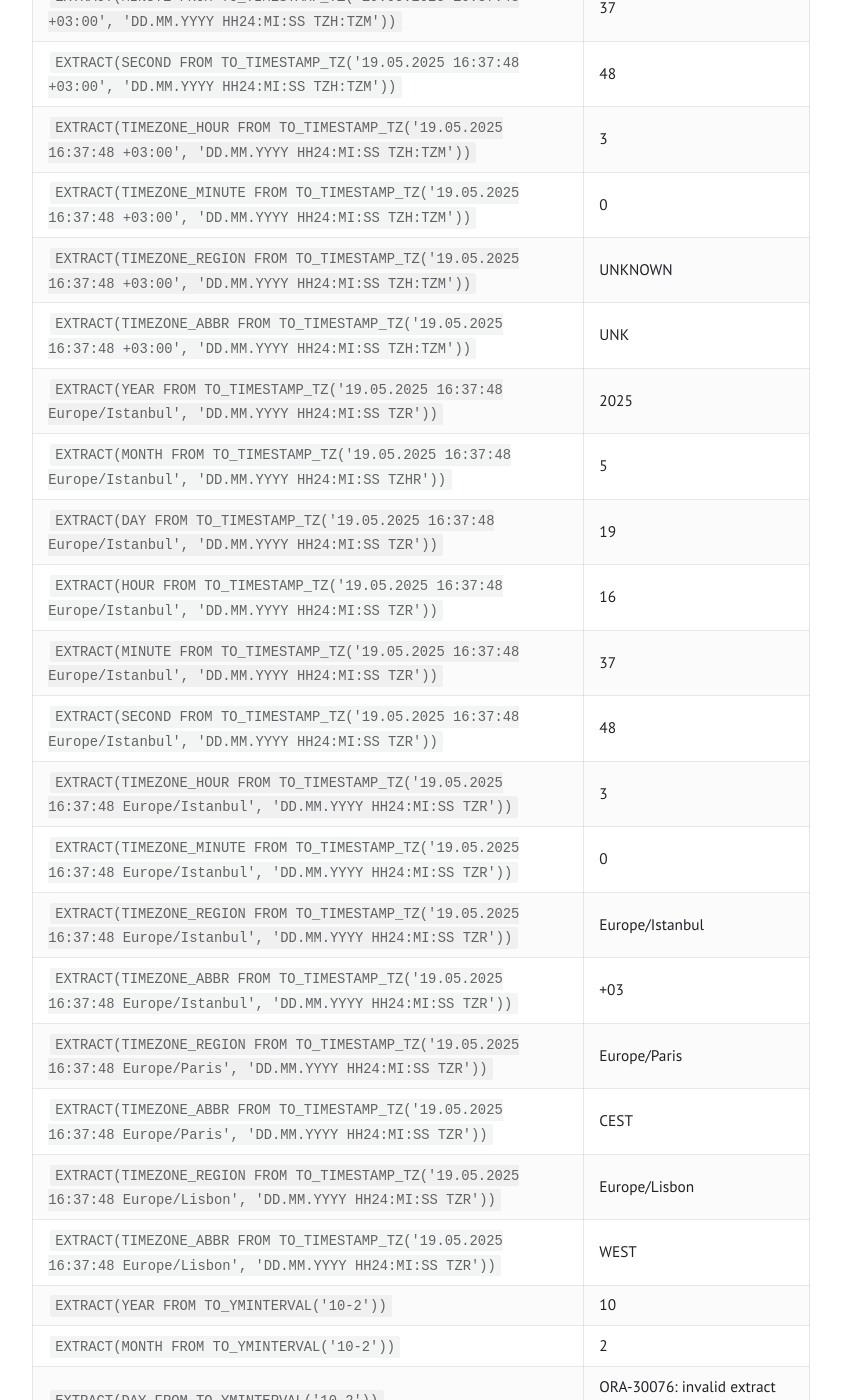
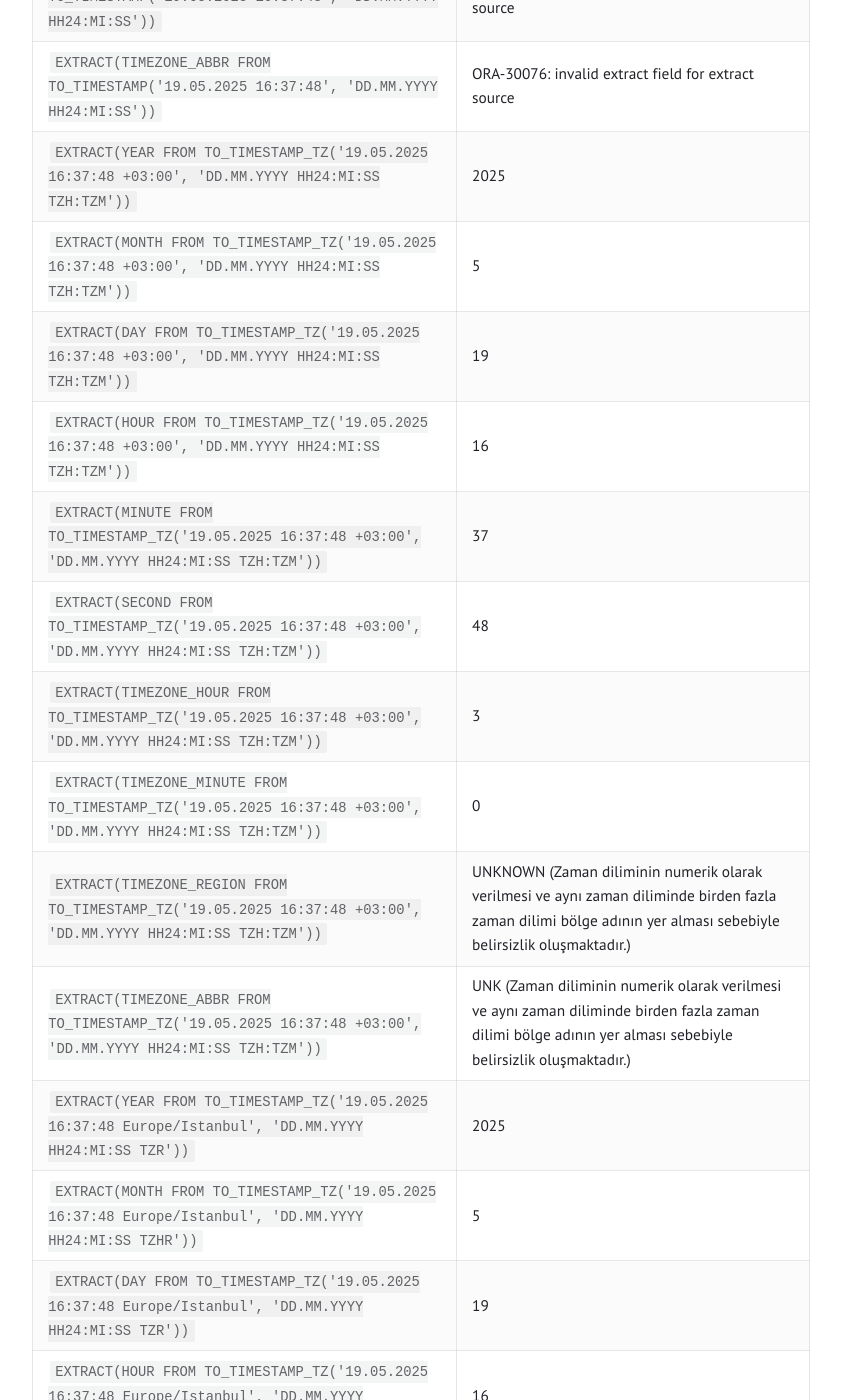
Before and after one commit to tunahanoguz/tunahanoguz.github.io, a Jekyll site: the page built from _posts/2025-05-26-oracle-EXTRACT-fonksiyonu.md, in a window 1280 px wide and 1400 px high, scrolled down 2722 px. Shown: the whole window, without its empty margins (219-1060 px from the left). Built offline with Jekyll 4.4.1, drawn with Linux system fonts in a browser that asks for light colours.

Commit message:
Update 2025-05-26-oracle-EXTRACT-fonksiyonu.md

```diff
--- a/_posts/2025-05-26-oracle-EXTRACT-fonksiyonu.md
+++ b/_posts/2025-05-26-oracle-EXTRACT-fonksiyonu.md
@@ -60,8 +60,8 @@ Aşağıdaki tabloda `EXTRACT` fonksiyonu için kullanım örnekleri yer almakta
 | `EXTRACT(SECOND FROM TO_TIMESTAMP_TZ('19.05.2025 16:37:48 +03:00', 'DD.MM.YYYY HH24:MI:SS TZH:TZM'))`               | 48            |
 | `EXTRACT(TIMEZONE_HOUR FROM TO_TIMESTAMP_TZ('19.05.2025 16:37:48 +03:00', 'DD.MM.YYYY HH24:MI:SS TZH:TZM'))`        | 3             |
 | `EXTRACT(TIMEZONE_MINUTE FROM TO_TIMESTAMP_TZ('19.05.2025 16:37:48 +03:00', 'DD.MM.YYYY HH24:MI:SS TZH:TZM'))`      | 0             |
-| `EXTRACT(TIMEZONE_REGION FROM TO_TIMESTAMP_TZ('19.05.2025 16:37:48 +03:00', 'DD.MM.YYYY HH24:MI:SS TZH:TZM'))`      | UNKNOWN       |
-| `EXTRACT(TIMEZONE_ABBR FROM TO_TIMESTAMP_TZ('19.05.2025 16:37:48 +03:00', 'DD.MM.YYYY HH24:MI:SS TZH:TZM'))`        | UNK           |
+| `EXTRACT(TIMEZONE_REGION FROM TO_TIMESTAMP_TZ('19.05.2025 16:37:48 +03:00', 'DD.MM.YYYY HH24:MI:SS TZH:TZM'))`      | UNKNOWN (Zaman diliminin numerik olarak verilmesi ve aynı zaman diliminde birden fazla zaman dilimi bölge adının yer alması sebebiyle belirsizlik oluşmaktadır.)                                      |
+| `EXTRACT(TIMEZONE_ABBR FROM TO_TIMESTAMP_TZ('19.05.2025 16:37:48 +03:00', 'DD.MM.YYYY HH24:MI:SS TZH:TZM'))`        | UNK (Zaman diliminin numerik olarak verilmesi ve aynı zaman diliminde birden fazla zaman dilimi bölge adının yer alması sebebiyle belirsizlik oluşmaktadır.)                                      |
 | `EXTRACT(YEAR FROM TO_TIMESTAMP_TZ('19.05.2025 16:37:48 Europe/Istanbul', 'DD.MM.YYYY HH24:MI:SS TZR'))`            | 2025          |
 | `EXTRACT(MONTH FROM TO_TIMESTAMP_TZ('19.05.2025 16:37:48 Europe/Istanbul', 'DD.MM.YYYY HH24:MI:SS TZHR'))`          | 5             |
 | `EXTRACT(DAY FROM TO_TIMESTAMP_TZ('19.05.2025 16:37:48 Europe/Istanbul', 'DD.MM.YYYY HH24:MI:SS TZR'))`             | 19            |
```
